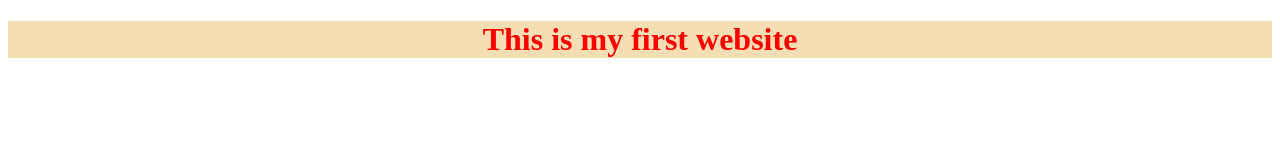
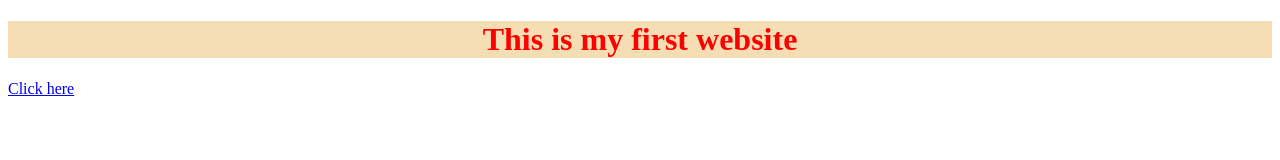
Before and after one commit to hemant-sharma-gla/fullStackPractical2021, a plain HTML site: page index.html in a window 1280 px wide. Drawn offline with Linux system fonts and the light colour scheme.

Commit message:
adding new commit

```diff
--- a/index.html
+++ b/index.html
@@ -7,10 +7,13 @@
     <title>My Website</title>
     <link rel="stylesheet" href="./css/style.css">
     <script src="./js/script.js"></script>
+
 </head>
 <body>
     <h1>
         This is my first website
     </h1>
+    <a href="./Practicals/practical3.html"> Click here
+    </a>
 </body>
 </html>
```
